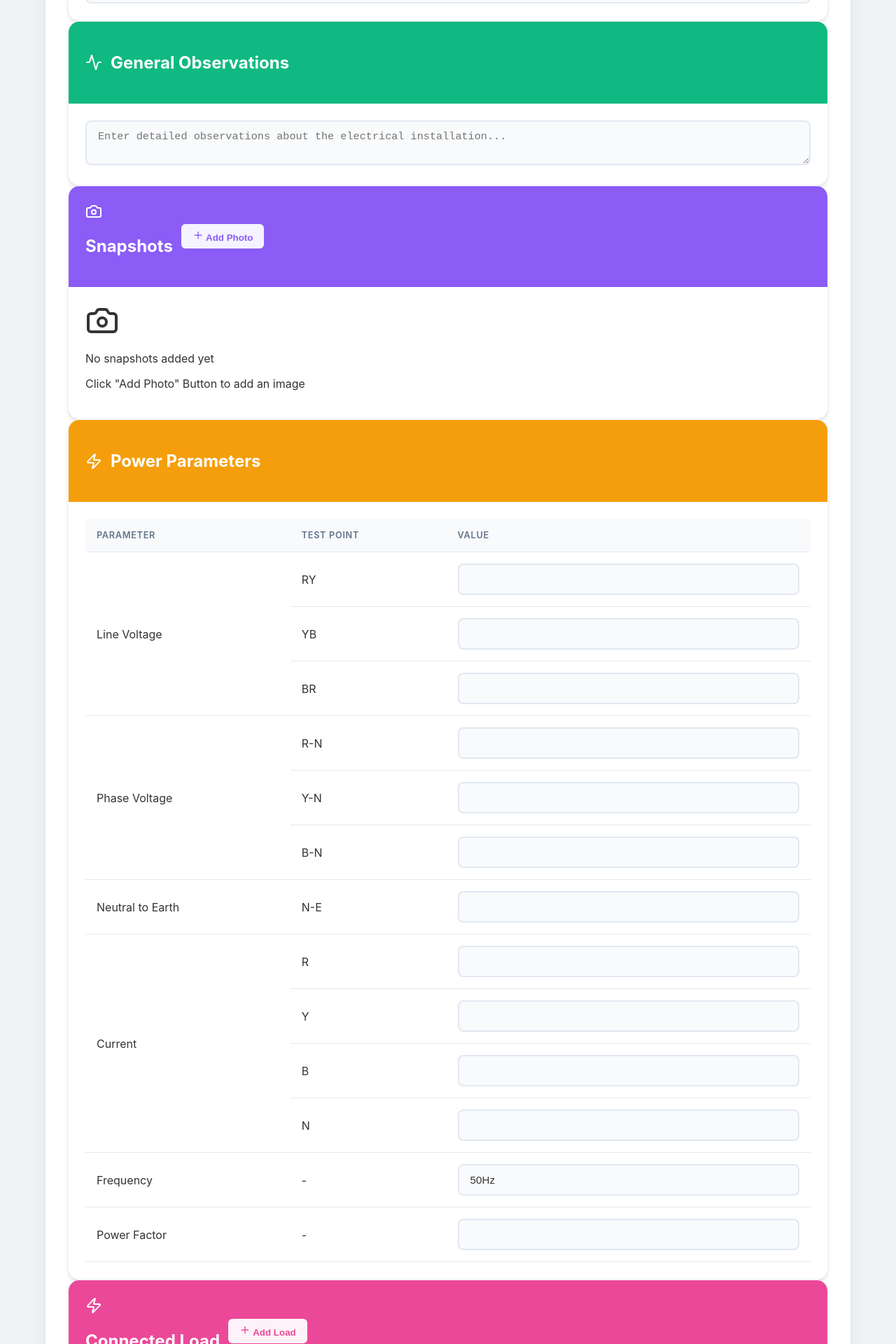
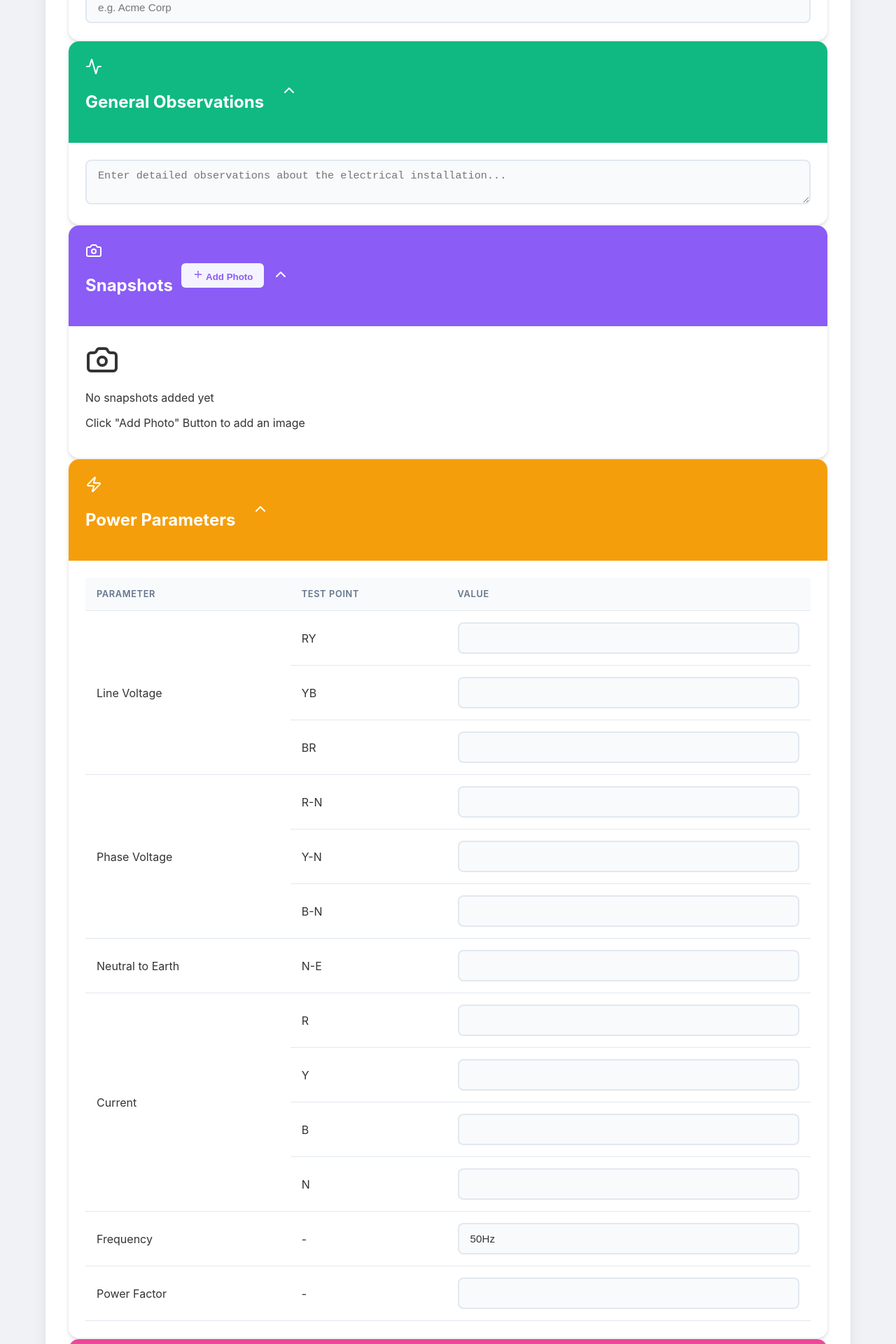
Before and after one commit to winwius/SUSTENERGY, a Next.js app: page / in a window 1280 px wide. Shown: the part 780-2700 px from the top of the page at 70% size. Built offline with nearby package versions, Linux system fonts and the light colour scheme.

Commit message:
Refactor UI with CollapsibleCard and fix layout

```diff
--- a/app/page.js
+++ b/app/page.js
@@ -1,8 +1,48 @@
 "use client";
 
-import { useState } from "react";
-import { Plus, Trash2, Download, Camera, FileText, Zap, Activity, CheckCircle, PenTool, Upload, X } from "lucide-react";
+import { useState, useEffect } from "react";
+import { Plus, Trash2, Download, Camera, FileText, Zap, Activity, CheckCircle, PenTool, Upload, X, ChevronDown, ChevronUp } from "lucide-react";
 import { generateDocx } from "./utils/generateDocx";
+
+function CollapsibleCard({ title, icon: Icon, theme, children, headerContent, bodyClassName = "card-body" }) {
+    const [isOpen, setIsOpen] = useState(true);
+
+    // Helper to allow actions to force-expand the card
+    const expandCard = (e) => {
+        if (e) e.stopPropagation(); // Prevent the main toggle from firing (which might close it)
+        setIsOpen(true);
+    };
+
+    return (
+        <section className={`colorful-card theme-${theme}`}>
+            <div
+                className="card-header relative flex flex-col md:flex-row md:items-center justify-between cursor-pointer select-none pb-12 md:pb-6"
+                onClick={() => setIsOpen(!isOpen)}
+            >
+                <div className="flex items-center gap-2 mb-2 md:mb-0">
+                    <Icon size={24} />
+                    <h2 className="text-xl">{title}</h2>
+                </div>
+
+                <div className="flex items-center gap-3 self-start md:self-auto">
+                    {/* Render headerContent, passing expandCard if it's a function */}
+                    {typeof headerContent === 'function'
+                        ? headerContent({ expand: expandCard })
+                        : headerContent}
+                </div>
+
+                <div className="absolute bottom-2 right-4 p-2 rounded-full hover:bg-black/10 transition-colors text-white/80 hover:text-white">
+                    {isOpen ? <ChevronUp size={24} /> : <ChevronDown size={24} />}
+                </div>
+            </div>
+            {isOpen && (
+                <div className={bodyClassName}>
+                    {children}
+                </div>
+            )}
+        </section>
+    );
+}
 
 export default function Home() {
     const [formData, setFormData] = useState({
@@ -180,12 +220,8 @@ export default function Home() {
 
             <div className="space-y-8">
                 {/* 1. General Info - Blue Theme */}
-                <section className="colorful-card theme-blue">
-                    <div className="card-header">
-                        <FileText size={24} />
-                        <h2 className="text-xl">General Information</h2>
-                    </div>
-                    <div className="card-body">
+                {/* 1. General Info - Blue Theme */}
+                <CollapsibleCard title="General Information" icon={FileText} theme="blue">
                     <div className="mb-6 flex flex-col items-center gap-4">
                         {formData.logo && (
                             <div
@@ -239,37 +275,38 @@ export default function Home() {
                             <input placeholder="e.g. Acme Corp" className="input-field" value={formData.client} onChange={(e) => handleInputChange(e, null, "client")} />
                         </div>
                     </div>
-                    </div>
-                </section>
+                </CollapsibleCard>
 
                 {/* 2. Observations - Green Theme */}
-                <section className="colorful-card theme-green">
-                    <div className="card-header">
-                        <Activity size={24} />
-                        <h2 className="text-xl">General Observations</h2>
-                    </div>
-                    <div className="card-body">
+                {/* 2. Observations - Green Theme */}
+                <CollapsibleCard title="General Observations" icon={Activity} theme="green">
                     <textarea
                         placeholder="Enter detailed observations about the electrical installation..."
                         className="input-field min-h-[150px] resize-y"
                         value={formData.generalObservations}
                         onChange={(e) => handleInputChange(e, null, "generalObservations")}
                     />
-                    </div>
-                </section>
+                </CollapsibleCard>
 
                 {/* 3. Snapshots - Purple Theme */}
-                <section className="colorful-card theme-purple">
-                    <div className="card-header justify-between">
-                        <div className="flex items-center gap-2">
-                            <Camera size={24} />
-                            <h2 className="text-xl">Snapshots</h2>
-                        </div>
-                        <button onClick={addSnapshot} className="btn-add flex items-center gap-2">
+                {/* 3. Snapshots - Purple Theme */}
+                <CollapsibleCard
+                    title="Snapshots"
+                    icon={Camera}
+                    theme="purple"
+                    bodyClassName="card-body space-y-6"
+                    headerContent={({ expand }) => (
+                        <button
+                            onClick={(e) => {
+                                expand(e);
+                                addSnapshot();
+                            }}
+                            className="btn-add flex items-center gap-2"
+                        >
                             <Plus size={16} /> Add Photo
                         </button>
-                    </div>
-                    <div className="card-body space-y-6">
+                    )}
+                >
                     {formData.snapshots.map((snap, index) => (
                         <div key={index} className="bg-slate-50 p-4 rounded-xl border border-slate-200 flex flex-col md:flex-row gap-6 items-start">
                             <div className="shrink-0 flex flex-col gap-2">
@@ -329,16 +366,11 @@ export default function Home() {
                             </button>
                         </div>
                     )}
-                    </div>
-                </section>
+                </CollapsibleCard>
 
                 {/* 4. Power Parameters - Orange Theme */}
-                <section className="colorful-card theme-orange">
-                    <div className="card-header">
-                        <Zap size={24} />
-                        <h2 className="text-xl">Power Parameters</h2>
-                    </div>
-                    <div className="card-body overflow-x-auto">
+                {/* 4. Power Parameters - Orange Theme */}
+                <CollapsibleCard title="Power Parameters" icon={Zap} theme="orange" bodyClassName="card-body overflow-x-auto">
                     <table className="w-full min-w-[600px]">
                         <thead>
                             <tr>
@@ -413,82 +445,125 @@ export default function Home() {
                             </tr>
                         </tbody>
                     </table>
-                    </div>
-                </section>
+                </CollapsibleCard>
 
                 {/* 5. Connected Load - Pink Theme */}
-                <section className="colorful-card theme-pink">
-                    <div className="card-header justify-between">
-                        <div className="flex items-center gap-2">
-                            <Zap size={24} />
-                            <h2 className="text-xl">Connected Load</h2>
+                {/* 5. Connected Load - Pink Theme */}
+                <CollapsibleCard title="Connected Load" icon={Zap} theme="pink">
+                    {formData.connectedLoad.length === 0 ? (
+                        <div className="flex flex-col items-center justify-center py-12 text-center">
+                            <p className="text-slate-500 font-medium mb-4 text-lg">No Connected Load Added</p>
+                            <button onClick={addLoad} className="btn-add flex items-center gap-2 bg-pink-50 text-pink-600 hover:bg-pink-100 px-6 py-2">
+                                <Plus size={18} /> Add Load
+                            </button>
                         </div>
-                        {formData.connectedLoad.length === 0 && (
-                            <button onClick={addLoad} className="btn-add flex items-center gap-2">
-                                <Plus size={16} /> Add Load
-                            </button>
-                        )}
-                    </div>
-                    <div className="card-body overflow-x-auto">
-                        <table className="w-full min-w-[600px]">
-                            <thead>
-                                <tr>
-                                    <th>Type</th>
-                                    <th className="w-32">Power (W)</th>
-                                    <th className="w-24">Qty</th>
-                                    <th className="w-32">Sub Total (KW)</th>
-                                    <th className="w-16"></th>
-                                </tr>
-                            </thead>
-                            <tbody>
+                    ) : (
+                        <>
+                            {/* List Items */}
+                            <div className="space-y-6 md:space-y-2">
                                 {formData.connectedLoad.map((load, index) => (
-                                    <tr key={index}>
-                                        <td><input className="input-field py-2" value={load.type} onChange={(e) => handleLoadChange(index, "type", e.target.value)} placeholder="e.g. Light (LED)" /></td>
-                                        <td><input type="number" className="input-field py-2" value={load.power} onChange={(e) => handleLoadChange(index, "power", e.target.value)} placeholder="0" /></td>
-                                        <td><input type="number" className="input-field py-2" value={load.qty} onChange={(e) => handleLoadChange(index, "qty", e.target.value)} placeholder="0" /></td>
-                                        <td><input className="input-field py-2 bg-slate-50 text-slate-500" value={load.subTotal} readOnly /></td>
-                                        <td>
-                                            <button onClick={() => removeLoad(index)} className="text-slate-400 hover:text-red-500 p-2 transition-colors">
+                                    <div key={index} className="grid grid-cols-1 md:grid-cols-12 gap-4 items-end bg-slate-50 md:bg-transparent p-4 md:p-0 rounded-xl md:rounded-none border border-slate-200 md:border-none relative md:static">
+
+                                        {/* Mobile Delete */}
+                                        <div className="absolute top-2 right-2 md:hidden">
+                                            <button onClick={() => removeLoad(index)} className="icon-btn text-slate-400 hover:text-red-500 transition-colors">
                                                 <Trash2 size={18} />
                                             </button>
-                                        </td>
-                                    </tr>
-                                ))}
-                            </tbody>
-                            <tfoot>
-                                <tr>
-                                    <td colSpan={3} className="text-right font-bold pt-6 text-slate-600">Total Connected Load (KW):</td>
-                                    <td className="pt-6 font-bold text-xl text-pink-600">
-                                        {formData.connectedLoad.reduce((acc, curr) => acc + (parseFloat(curr.subTotal) || 0), 0).toFixed(3)}
-                                    </td>
-                                    <td></td>
-                                </tr>
-                            </tfoot>
-                        </table>
-                        {formData.connectedLoad.length > 0 && (
-                            <div className="flex justify-center pt-4">
-                                <button onClick={addLoad} className="btn-add flex items-center gap-2 w-full md:w-auto justify-center">
-                                    <Plus size={16} /> Add Another Load
+                                        </div>
+
+                                        {/* Type */}
+                                        <div className="md:col-span-4 space-y-1 md:space-y-0">
+                                            <label className="block md:hidden text-xs font-bold text-slate-500 uppercase">Type of Load</label>
+                                            <input
+                                                className="input-field py-2"
+                                                value={load.type}
+                                                onChange={(e) => handleLoadChange(index, "type", e.target.value)}
+                                                placeholder="e.g. Light (LED)"
+                                            />
+                                        </div>
+
+                                        {/* Power */}
+                                        <div className="md:col-span-2 space-y-1 md:space-y-0">
+                                            <label className="block md:hidden text-xs font-bold text-slate-500 uppercase">Power (W)</label>
+                                            <input
+                                                type="number"
+                                                className="input-field py-2"
+                                                value={load.power}
+                                                onChange={(e) => handleLoadChange(index, "power", e.target.value)}
+                                                placeholder="0"
+                                            />
+                                        </div>
+
+                                        {/* Qty */}
+                                        <div className="md:col-span-2 space-y-1 md:space-y-0">
+                                            <label className="block md:hidden text-xs font-bold text-slate-500 uppercase">Quantity</label>
+                                            <input
+                                                type="number"
+                                                className="input-field py-2"
+                                                value={load.qty}
+                                                onChange={(e) => handleLoadChange(index, "qty", e.target.value)}
+                                                placeholder="0"
+                                            />
+                                        </div>
+
+                                        {/* SubTotal */}
+                                        <div className="md:col-span-3 space-y-1 md:space-y-0">
+                                            <label className="block md:hidden text-xs font-bold text-slate-500 uppercase">Sub Total (KW)</label>
+                                            <input
+                                                className="input-field py-2 bg-slate-100 text-slate-500 font-medium"
+                                                value={load.subTotal}
+                                                readOnly
+                                            />
+                                        </div>
+
+                                        {/* Desktop Delete */}
+                                        <div className="hidden md:block md:col-span-1 text-center">
+                                            <button onClick={() => removeLoad(index)} className="icon-btn text-slate-400 hover:text-red-500 transition-colors">
+                                                <Trash2 size={18} />
                                             </button>
                                         </div>
+                                    </div>
+                                ))}
+                            </div>
+
+                            {/* Footer Totals */}
+                            <div className="mt-8 pt-6 border-t border-slate-100 flex flex-col md:flex-row justify-between items-center gap-4">
+                                <div className="flex items-center gap-4 text-lg">
+                                    <span className="font-bold text-slate-600">Total Connected Load:</span>
+                                    <span className="font-bold text-2xl text-pink-600">
+                                        {formData.connectedLoad.reduce((acc, curr) => acc + (parseFloat(curr.subTotal) || 0), 0).toFixed(3)} <span className="text-sm">KW</span>
+                                    </span>
+                                </div>
+
+                                <button onClick={addLoad} className="btn-add w-full md:w-auto py-3 md:py-2 flex items-center justify-center gap-2 bg-pink-50 text-pink-600 hover:bg-pink-100">
+                                    <Plus size={18} /> Add Another Load
+                                </button>
+                            </div>
+                        </>
                     )}
-                    </div>
-                </section>
+                </CollapsibleCard>
 
                 {/* 6. Conclusions - Teal Theme */}
-                <section className="colorful-card theme-teal">
-                    <div className="card-header justify-between">
-                        <div className="flex items-center gap-2">
-                            <CheckCircle size={24} />
-                            <h2 className="text-xl">Conclusions</h2>
-                        </div>
-                        {formData.conclusions.length === 0 && (
-                            <button onClick={addConclusion} className="btn-add flex items-center gap-2">
+                {/* 6. Conclusions - Teal Theme */}
+                <CollapsibleCard
+                    title="Conclusions"
+                    icon={CheckCircle}
+                    theme="teal"
+                    bodyClassName="card-body space-y-4"
+                    headerContent={({ expand }) =>
+                        formData.conclusions.length === 0 && (
+                            <button
+                                onClick={(e) => {
+                                    expand(e);
+                                    addConclusion();
+                                }}
+                                className="btn-add flex items-center gap-2"
+                            >
                                 <Plus size={16} /> Add Point
                             </button>
-                        )}
-                    </div>
-                    <div className="card-body space-y-4">
+                        )
+                    }
+                >
                     {formData.conclusions.map((conc, index) => (
                         <div key={index} className="flex gap-3 items-start">
                             <span className="text-teal-500 pt-3 text-lg">•</span>
@@ -510,54 +585,40 @@ export default function Home() {
                             </button>
                         </div>
                     )}
-                    </div>
-                </section>
+                </CollapsibleCard>
 
                 {/* 7. Signature Upload - New Section */}
-                <section className="colorful-card theme-blue">
-                    <div className="card-header">
-                        <div className="flex items-center gap-2">
-                            <PenTool size={24} />
-                            <h2 className="text-xl">Signature</h2>
-                        </div>
-                    </div>
-                    <div className="card-body">
-                        <div className="flex items-center gap-4">
-                            {formData.signature ? (
+                {/* 7. Signature Upload - New Section */}
+                <CollapsibleCard title="Signature" icon={PenTool} theme="blue">
+                    <div className="flex items-center gap-6">
+                        <div className="shrink-0 flex flex-col gap-2">
                             <div
                                 className="relative bg-white rounded-lg overflow-hidden border border-slate-200 flex items-center justify-center shadow-sm"
                                 style={{ width: '80px', height: '64px', minWidth: '80px' }}
                             >
+                                {formData.signature ? (
                                     <img
                                         src={formData.signature}
                                         alt="Signature"
                                         className="w-full h-full object-contain"
                                         style={{ width: '100%', height: '100%', objectFit: 'contain' }}
                                     />
-                                    <button
-                                        onClick={() => setFormData({ ...formData, signature: null })}
-                                        className="absolute top-0 right-0 bg-red-500/90 text-white p-0.5 rounded-full m-1 hover:bg-red-600 transition-colors shadow-sm"
-                                        title="Remove Signature"
-                                    >
-                                        <X size={12} />
-                                    </button>
-                                </div>
                                 ) : (
-                                <div
-                                    className="relative bg-slate-50 rounded-lg border-2 border-dashed border-slate-300 flex flex-col items-center justify-center"
-                                    style={{ width: '80px', height: '64px', minWidth: '80px' }}
-                                >
-                                    <PenTool className="text-slate-300 mb-0.5" size={16} />
+                                    <div className="text-center p-2 flex flex-col items-center justify-center h-full">
+                                        <PenTool className="mx-auto text-slate-300 mb-0.5" size={16} />
                                         <span className="text-slate-400 text-[9px] leading-tight block">No Sig</span>
                                     </div>
                                 )}
+                            </div>
+                        </div>
 
-                            <div className="flex flex-col gap-1 justify-center">
-                                <label className="text-xs font-semibold text-slate-600">Upload Image</label>
+                        <div className="flex items-center gap-4 flex-1">
+                            <div className="flex flex-col gap-1">
+                                <label className="text-xs font-semibold text-slate-600">Upload Signature</label>
                                 <input
                                     type="file"
                                     accept="image/*"
-                                    className="file-input"
+                                    className="file-input w-full max-w-[200px]"
                                     onChange={(e) => {
                                         const file = e.target.files[0];
                                         if (file) {
@@ -570,9 +631,18 @@ export default function Home() {
                                     }}
                                 />
                             </div>
+                            {formData.signature && (
+                                <button
+                                    onClick={() => setFormData({ ...formData, signature: null })}
+                                    className="icon-btn text-slate-400 hover:text-red-500 transition-colors border border-slate-200 rounded-lg p-2 hover:border-red-200 hover:bg-red-50"
+                                    title="Delete Signature"
+                                >
+                                    <Trash2 size={18} />
+                                </button>
+                            )}
                         </div>
                     </div>
-                </section>
+                </CollapsibleCard>
 
                 {/* Action Bar */}
                 <div className="fixed bottom-0 left-0 right-0 p-4 bg-white/80 backdrop-blur-xl border-t border-slate-200 flex justify-center z-50 shadow-[0_-10px_40px_-15px_rgba(0,0,0,0.1)]">
```
Also changed, not shown: app/globals.css (+25 -0 lines). Lines whose indentation alone changed are shown as unchanged.
